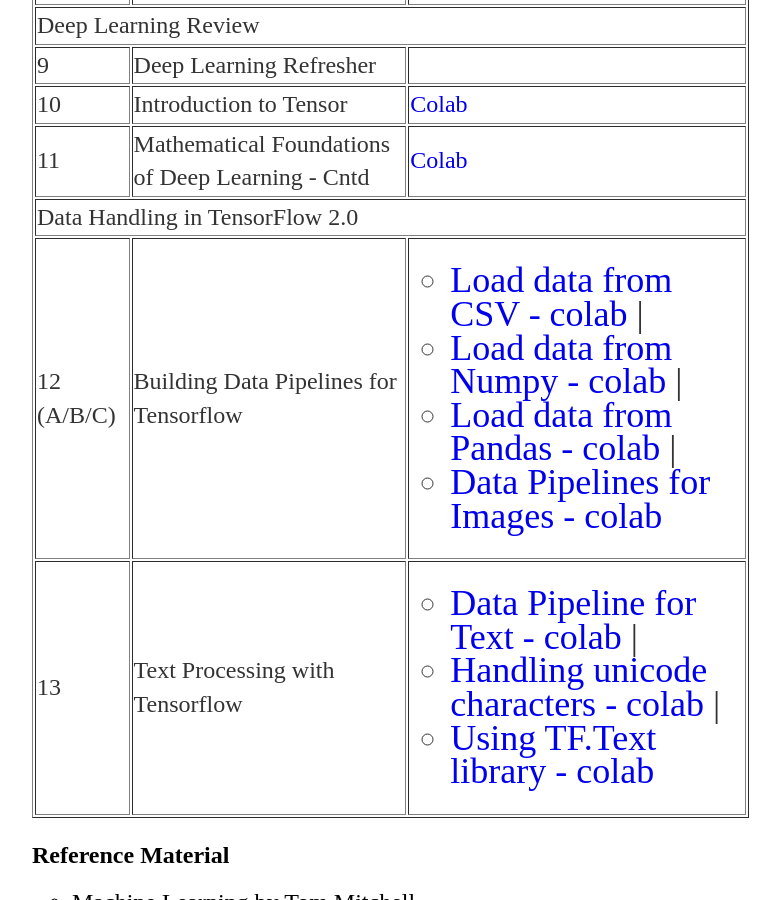
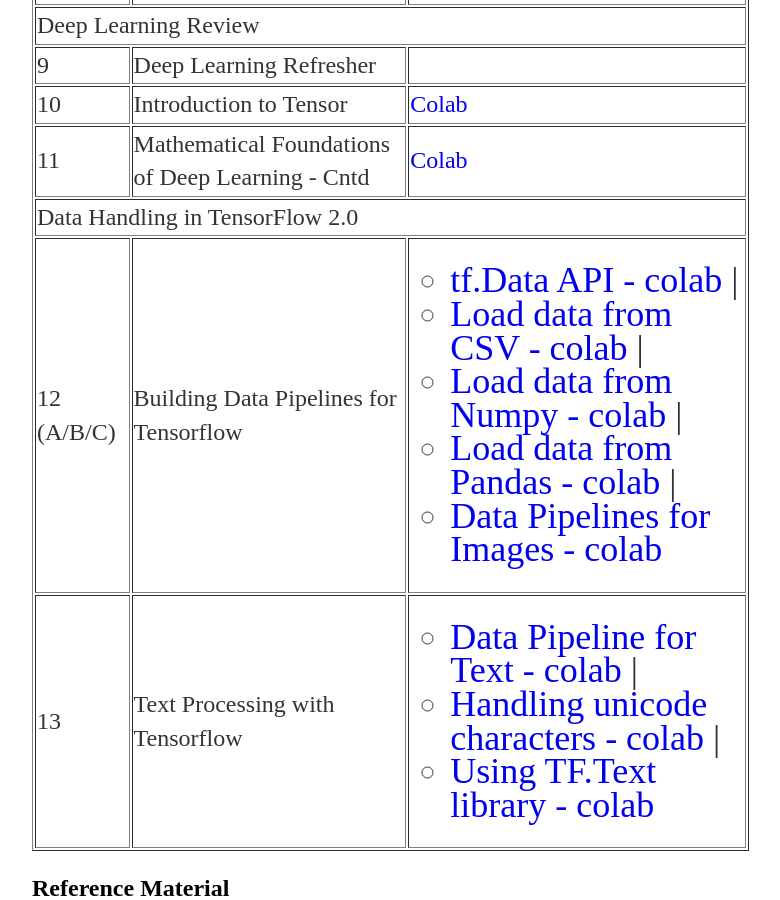
Before and after one commit to tfindiamooc/tfindiamooc.github.io, a Jekyll site: the page built from index.html, in a window 1280 px wide and 900 px high, scrolled down 1567 px. Shown: the whole window, without its empty margins (160-940 px from the left). Built offline with Jekyll 4.4.1, drawn with Linux system fonts in a browser that asks for light colours.

Commit message:
Update index.html

```diff
--- a/index.html
+++ b/index.html
@@ -114,6 +114,9 @@
 		<td> Building Data Pipelines for Tensorflow </td>
 		<td>
 		    <ul>
+	             <li>
+		       <a href='https://colab.research.google.com/github/tfindiamooc/tfindiamooc.github.io/blob/master/colabs/data.ipynb'>tf.Data API - colab</a> |
+	             </li>
 		     <li>
 		       <a href='https://colab.research.google.com/github/tfindiamooc/tfindiamooc.github.io/blob/master/colabs/csv.ipynb'>Load data from CSV - colab</a> |
 	             </li>
```
